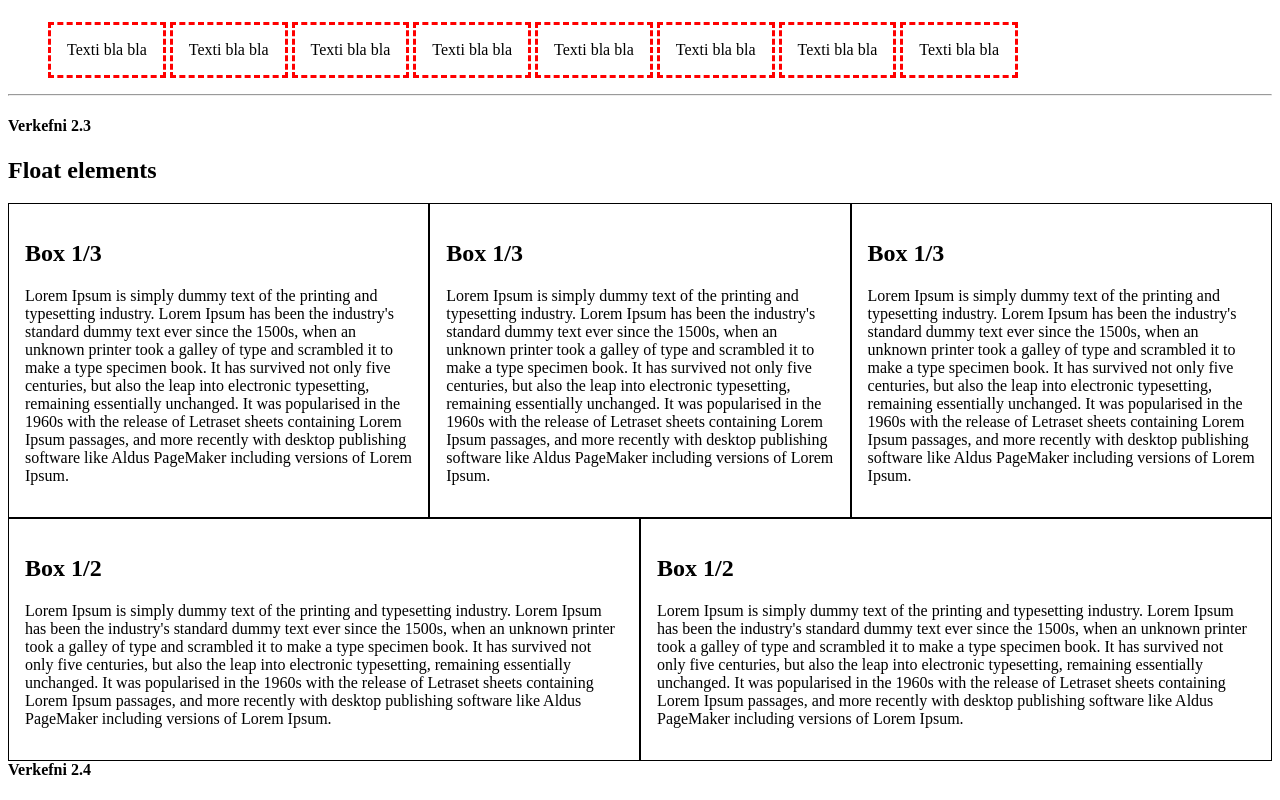
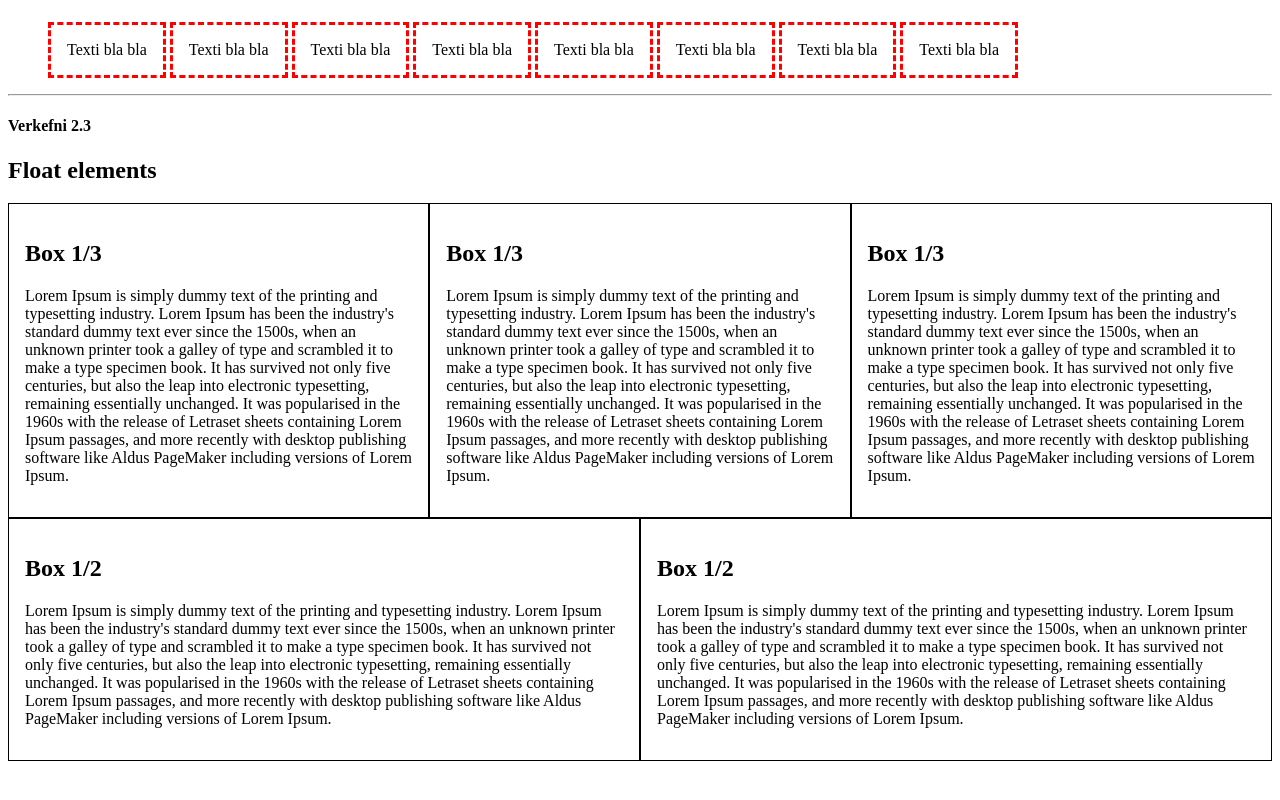
Before and after one commit to arnarbragi/arnarbragi.github.io, a plain HTML site: page Verkefni-2/index.html in a window 1280 px wide. Shown: the part 1044-1844 px from the top of the page. After the commit the page ends 1805 px from the top, so only its background shows below. Drawn offline with Linux system fonts and the light colour scheme.

Commit message:
Add files via upload

```diff
--- a/Verkefni-2/index.html
+++ b/Verkefni-2/index.html
@@ -74,6 +74,5 @@
             <p>Lorem Ipsum is simply dummy text of the printing and typesetting industry. Lorem Ipsum has been the industry's standard dummy text ever since the 1500s, when an unknown printer took a galley of type and scrambled it to make a type specimen book. It has survived not only five centuries, but also the leap into electronic typesetting, remaining essentially unchanged. It was popularised in the 1960s with the release of Letraset sheets containing Lorem Ipsum passages, and more recently with desktop publishing software like Aldus PageMaker including versions of Lorem Ipsum.</p>
         </div>
     </div>
-    <h4>Verkefni 2.4</h4>
 </body>
 </html>
```
